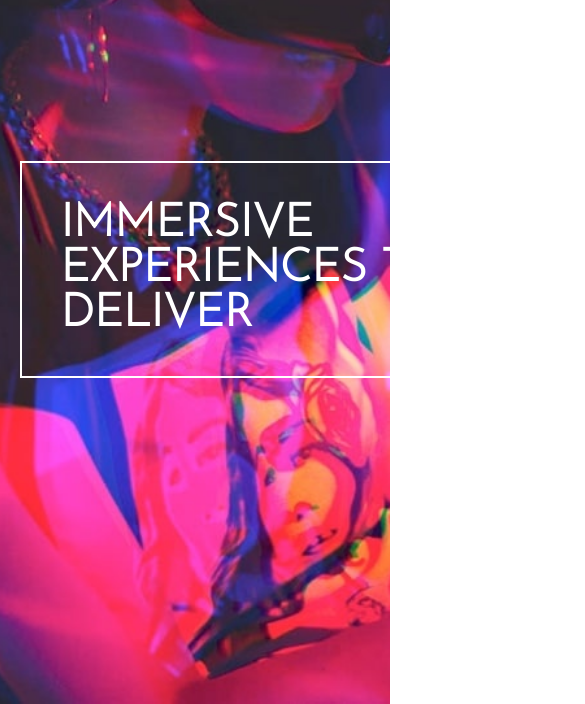
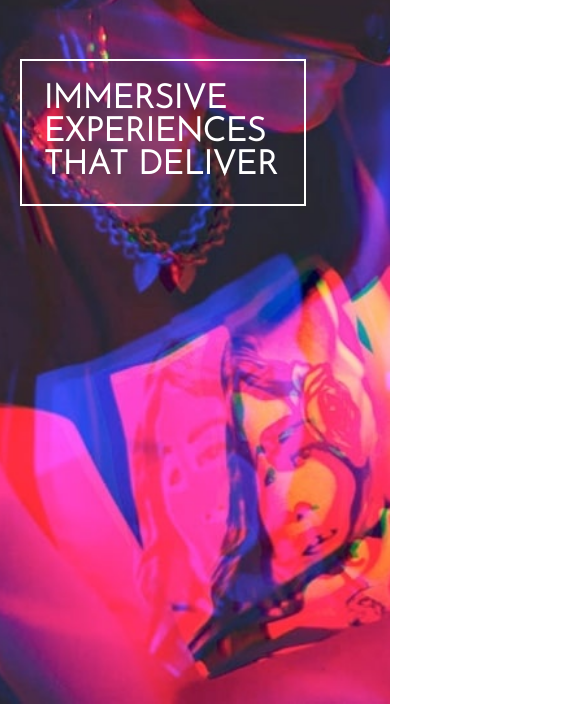
Before and after one commit to eduardo-takeo/loopstudios, a website: page index.html in a window 390 px wide. Shown: the part 140-844 px from the top of the page, 585 px wide, since content can reach past the window. Drawn offline with Linux system fonts and the light colour scheme.

Commit message:
Fix Hero section responsiveness

```diff
--- a/style/style.scss
+++ b/style/style.scss
@@ -24,7 +24,6 @@ a {
   color: var(--black);
 }
 
-ul,
 li {
   list-style-type: none;
 }
@@ -200,7 +199,7 @@ li {
 }
 
 // Media queries
-@media (max-width: 1080px) {
+@media screen and (max-width: 1080px) {
   html {
     font-size: 87.5%;
   }
@@ -211,12 +210,24 @@ li {
   }
 }
 
-@media (max-width: 768px) {
+@media screen and (max-width: 768px) {
   html {
-    font-size: 81.25%;
+    font-size: 68.75%;
   }
   .content {
     width: 90%;
     margin: 0 auto;
   }
+
+  .hero {
+    &-slogan {
+      width: 26rem;
+      padding: 2rem;
+      margin: 10rem 0;
+
+      h1 {
+        font-size: 3rem;
+      }
+    }
+  }
 }
```
Also changed, not shown: style/style.css, 1 other file.
